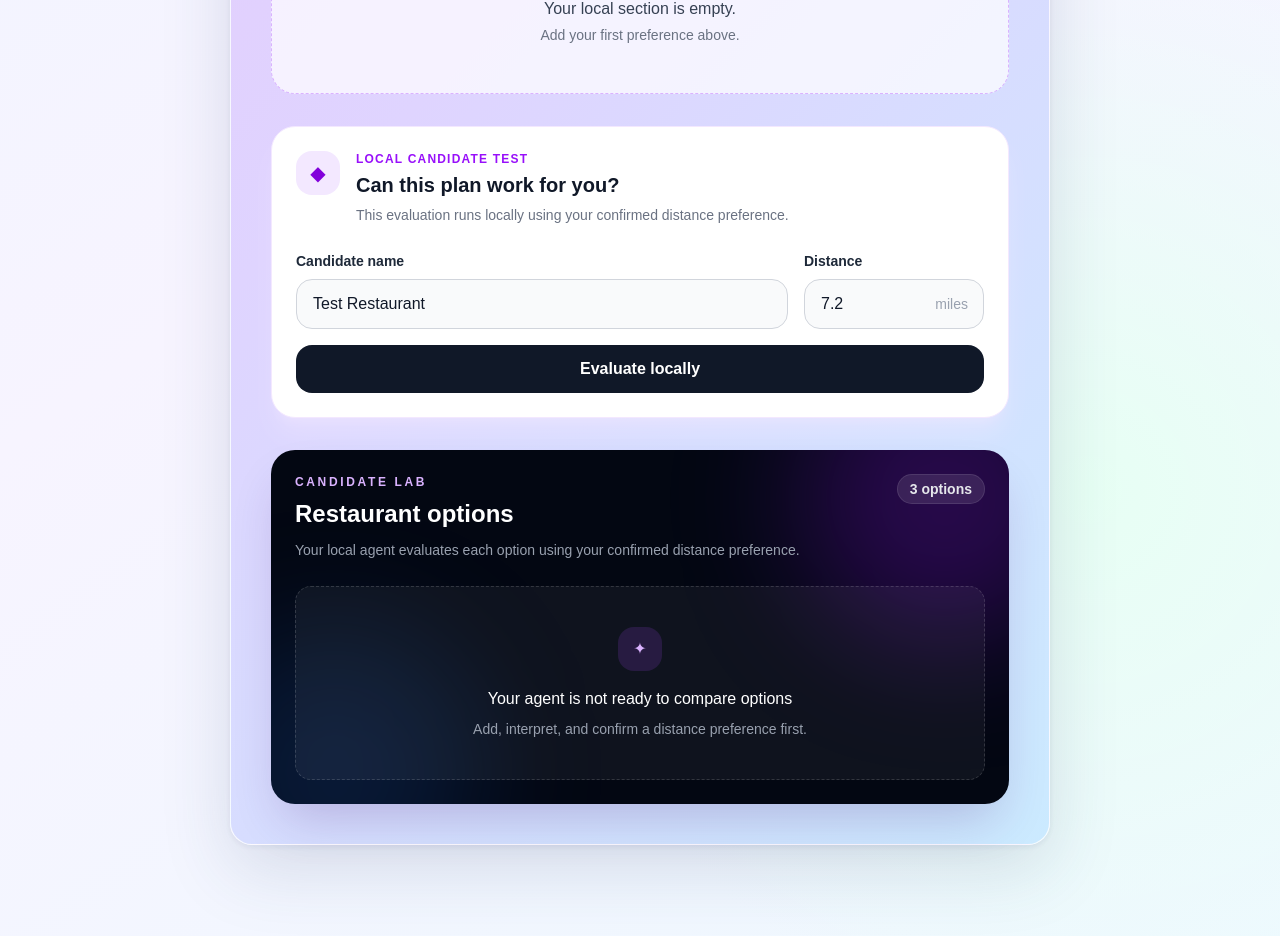
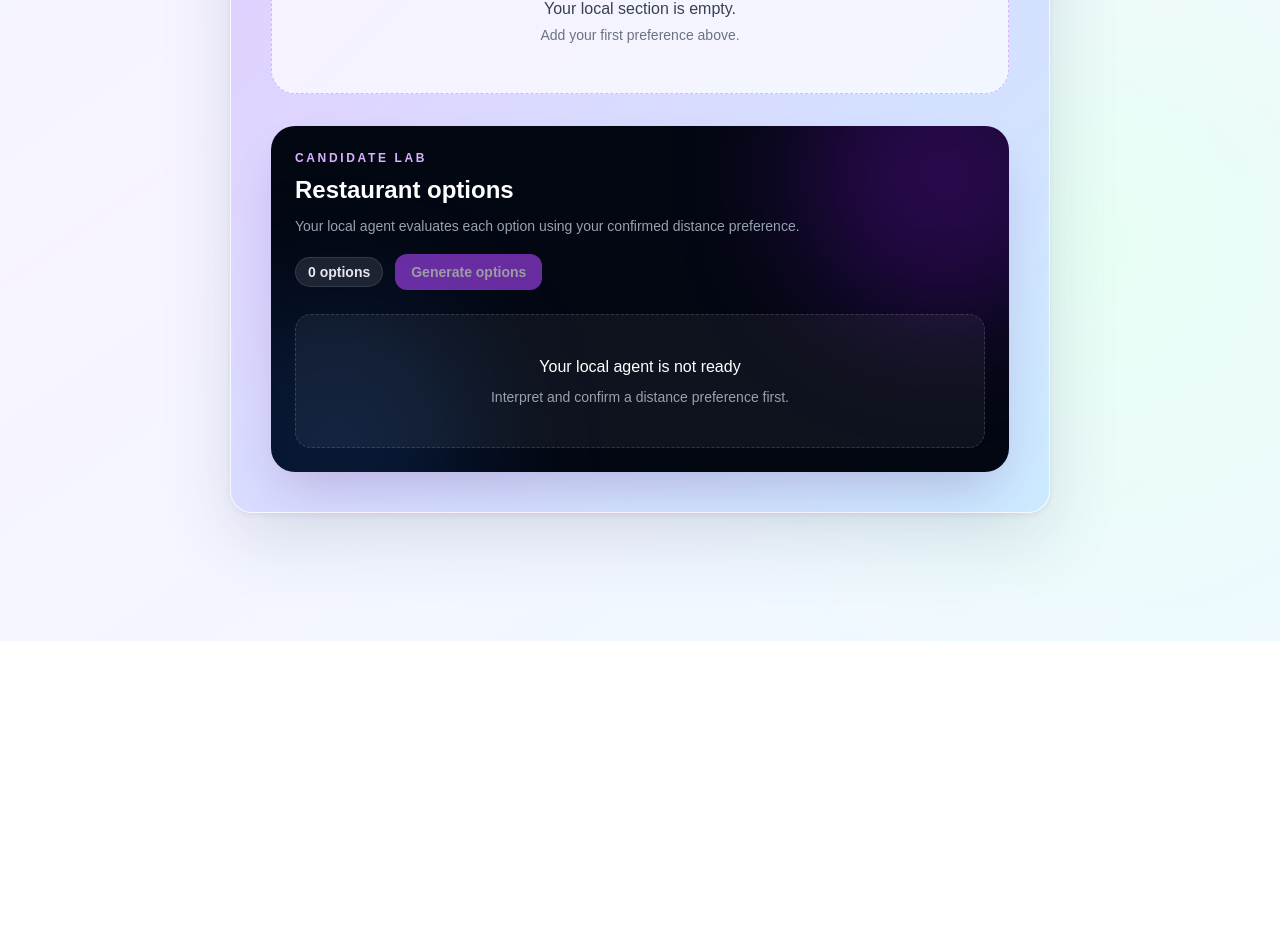
Before and after one commit to Michael52555/Private-Council, a Next.js app: page /room/1 in a window 1280 px wide. Shown: the part 960-1896 px from the top of the page. After the commit the page ends 1601 px from the top, so only its background shows below. Built offline with nearby package versions, Linux system fonts and the light colour scheme.

Commit message:
more UI edit, connect candidate generation API

```diff
--- /dev/null
+++ b/app/api/generate-candidates/route.ts
@@ -0,0 +1,71 @@
+import { NextResponse } from "next/server";
+
+type RestaurantCandidate = {
+  id: string;
+  name: string;
+  address: string;
+  distanceMiles: number;
+};
+
+const mockCoordinatorCandidates: RestaurantCandidate[] = [
+  {
+    id: "restaurant-1",
+    name: "Sakura Table",
+    address: "123 Demo Street",
+    distanceMiles: 3.4,
+  },
+  {
+    id: "restaurant-2",
+    name: "Nori House",
+    address: "456 Demo Avenue",
+    distanceMiles: 5.8,
+  },
+  {
+    id: "restaurant-3",
+    name: "Tokyo Garden",
+    address: "789 Demo Boulevard",
+    distanceMiles: 8.1,
+  },
+];
+
+export async function POST(request: Request) {
+  try {
+    const body = (await request.json()) as {
+      planName?: unknown;
+    };
+
+    const planName =
+      typeof body.planName === "string"
+        ? body.planName.trim()
+        : "";
+
+    if (!planName) {
+      return NextResponse.json(
+        {
+          error: "A plan name is required.",
+        },
+        {
+          status: 400,
+        },
+      );
+    }
+
+    // Temporary delay so we can verify the loading state.
+    await new Promise((resolve) =>
+      setTimeout(resolve, 700),
+    );
+
+    return NextResponse.json({
+      candidates: mockCoordinatorCandidates,
+    });
+  } catch {
+    return NextResponse.json(
+      {
+        error: "Could not generate candidate options.",
+      },
+      {
+        status: 500,
+      },
+    );
+  }
+}
--- a/app/room/[id]/page.tsx
+++ b/app/room/[id]/page.tsx
@@ -78,26 +78,13 @@ type RestaurantCandidate = CandidatePlan & {
   address: string;
 };
 
-const demoCandidates: RestaurantCandidate[] = [
-  {
-    id: "restaurant-1",
-    name: "Sakura Table",
-    address: "123 Demo Street",
-    distanceMiles: 3.4,
-  },
-  {
-    id: "restaurant-2",
-    name: "Nori House",
-    address: "456 Demo Avenue",
-    distanceMiles: 5.8,
-  },
-  {
-    id: "restaurant-3",
-    name: "Tokyo Garden",
-    address: "789 Demo Boulevard",
-    distanceMiles: 8.1,
-  },
-];
+type GenerateCandidatesApiResponse =
+  | {
+      candidates: RestaurantCandidate[];
+    }
+  | {
+      error: string;
+    };
 
 type DistanceEvaluation =
   | {
@@ -371,6 +358,15 @@ export default function RoomPage() {
   const [displayName, setDisplayName] = useState("");
   const [preferences, setPreferences] = useState<Preference[]>([]);
 
+  const [candidates, setCandidates] =
+  useState<RestaurantCandidate[]>([]);
+
+  const [candidateGenerationError, setCandidateGenerationError] =
+  useState("");
+
+  const [isGeneratingCandidates, setIsGeneratingCandidates] =
+  useState(false);
+
   const [draft, setDraft] = useState<PreferenceDraft>(emptyDraft);
   const [editingId, setEditingId] = useState<string | null>(null);
 
@@ -380,17 +376,6 @@ export default function RoomPage() {
   const [interpretErrors, setInterpretErrors] = useState<
     Record<string, string>
     >({});
-
-    const [candidateName, setCandidateName] =
-    useState("Test Restaurant");
-
-    const [candidateDistance, setCandidateDistance] =
-        useState("7.2");
-
-    const [distanceEvaluation, setDistanceEvaluation] =
-        useState<DistanceEvaluation | null>(null);
-
-    const [candidateError, setCandidateError] = useState("");
 
     const [hasLoaded, setHasLoaded] = useState(false);
     const [saveStatus, setSaveStatus] = useState<
@@ -465,6 +450,55 @@ export default function RoomPage() {
       }, 2000);
     } catch {
       alert("Could not copy the link. Please copy it from the address bar.");
+    }
+  }
+
+  async function handleGenerateCandidates() {
+    setIsGeneratingCandidates(true);
+    setCandidateGenerationError("");
+
+    try {
+        const response = await fetch(
+        "/api/generate-candidates",
+        {
+            method: "POST",
+            headers: {
+            "Content-Type": "application/json",
+            },
+            body: JSON.stringify({
+            planName,
+            }),
+        },
+    );
+
+        const data =
+        (await response.json()) as GenerateCandidatesApiResponse;
+
+        if (!response.ok) {
+        const message =
+            "error" in data
+            ? data.error
+            : "Could not generate candidate options.";
+
+        throw new Error(message);
+        }
+
+        if (!("candidates" in data)) {
+        throw new Error(
+            "The coordinator returned an invalid response.",
+        );
+        }
+
+        setCandidates(data.candidates);
+    } catch (error) {
+        const message =
+        error instanceof Error
+            ? error.message
+            : "Could not generate candidate options.";
+
+        setCandidateGenerationError(message);
+    } finally {
+        setIsGeneratingCandidates(false);
     }
 }
 
@@ -679,55 +713,6 @@ export default function RoomPage() {
     }
   }
 
-  function handleEvaluateCandidate(
-    event: FormEvent<HTMLFormElement>,
-    ) {
-    event.preventDefault();
-
-    const trimmedCandidateName = candidateName.trim();
-    const parsedDistance = Number(candidateDistance);
-
-    if (!trimmedCandidateName) {
-        setCandidateError("Please enter a candidate name.");
-        setDistanceEvaluation(null);
-        return;
-    }
-
-    const candidate: CandidatePlan = {
-        id: "manual-distance-test",
-        name: trimmedCandidateName,
-        distanceMiles: parsedDistance,
-    };
-
-    if (!confirmedDistancePreference) {
-        setCandidateError(
-        "Interpret and confirm a distance preference first.",
-        );
-        setDistanceEvaluation(null);
-        return;
-    }
-
-    if (
-        !Number.isFinite(parsedDistance) ||
-        parsedDistance < 0
-    ) {
-        setCandidateError(
-        "Please enter a valid non-negative distance.",
-        );
-        setDistanceEvaluation(null);
-        return;
-    }
-
-
-    const evaluation = evaluateDistancePreference(
-        candidate,
-        confirmedDistancePreference,
-    );
-
-    setCandidateError("");
-    setDistanceEvaluation(evaluation);
-}
-
     const confirmedDistancePreference = preferences.find(
         (preference) =>
         preference.category === "distance" &&
@@ -737,8 +722,8 @@ export default function RoomPage() {
             .maxDistanceMiles === "number",
     );
 
-    const evaluatedDemoCandidates = confirmedDistancePreference
-    ? demoCandidates.map((candidate) => ({
+    const evaluatedCandidates = confirmedDistancePreference
+    ? candidates.map((candidate) => ({
         candidate,
         evaluation: evaluateDistancePreference(
             candidate,
@@ -747,8 +732,8 @@ export default function RoomPage() {
         }))
     : [];
 
-    const sortedDemoCandidates = [
-        ...evaluatedDemoCandidates,
+    const sortedCandidates = [
+        ...evaluatedCandidates,
         ].sort((first, second) => {
         const statusDifference =
             evaluationPriority[first.evaluation.status] -
@@ -1153,131 +1138,6 @@ export default function RoomPage() {
                     </div>
                     )}
                 </section>
-                <section className="mt-8 rounded-3xl border border-purple-100 bg-white p-6 shadow-xl shadow-purple-100/40">
-                    <div className="flex items-start gap-4">
-                        <div className="flex h-11 w-11 shrink-0 items-center justify-center rounded-2xl bg-purple-100 text-xl text-purple-700">
-                        ◆
-                        </div>
-
-                        <div>
-                        <p className="text-xs font-semibold uppercase tracking-widest text-purple-600">
-                            Local candidate test
-                        </p>
-
-                        <h2 className="mt-1 text-xl font-semibold text-gray-900">
-                            Can this plan work for you?
-                        </h2>
-
-                        <p className="mt-1 text-sm leading-6 text-gray-500">
-                            This evaluation runs locally using your confirmed
-                            distance preference.
-                        </p>
-                        </div>
-                    </div>
-
-                    <form
-                        onSubmit={handleEvaluateCandidate}
-                        className="mt-6 grid gap-4 sm:grid-cols-[1fr_180px]"
-                    >
-                        <div>
-                        <label
-                            htmlFor="candidate-name"
-                            className="mb-2 block text-sm font-semibold text-gray-800"
-                        >
-                            Candidate name
-                        </label>
-
-                        <input
-                            id="candidate-name"
-                            type="text"
-                            value={candidateName}
-                            onChange={(event) => {
-                            setCandidateName(event.target.value);
-                            setDistanceEvaluation(null);
-                            }}
-                            className="w-full rounded-2xl border border-gray-300 bg-gray-50 px-4 py-3 text-gray-900 outline-none transition focus:border-purple-500 focus:bg-white focus:ring-4 focus:ring-purple-100"
-                        />
-                        </div>
-
-                        <div>
-                        <label
-                            htmlFor="candidate-distance"
-                            className="mb-2 block text-sm font-semibold text-gray-800"
-                        >
-                            Distance
-                        </label>
-
-                        <div className="relative">
-                            <input
-                            id="candidate-distance"
-                            type="number"
-                            min="0"
-                            step="0.1"
-                            value={candidateDistance}
-                            onChange={(event) => {
-                                setCandidateDistance(event.target.value);
-                                setDistanceEvaluation(null);
-                            }}
-                            className="w-full rounded-2xl border border-gray-300 bg-gray-50 px-4 py-3 pr-16 text-gray-900 outline-none transition focus:border-purple-500 focus:bg-white focus:ring-4 focus:ring-purple-100"
-                            />
-
-                            <span className="pointer-events-none absolute right-4 top-1/2 -translate-y-1/2 text-sm font-medium text-gray-400">
-                            miles
-                            </span>
-                        </div>
-                        </div>
-
-                        <button
-                        type="submit"
-                        className="rounded-2xl bg-gray-900 px-6 py-3 font-semibold text-white transition hover:-translate-y-0.5 hover:bg-purple-700 sm:col-span-2"
-                        >
-                        Evaluate locally
-                        </button>
-                    </form>
-
-                    {candidateError && (
-                        <div className="mt-4 rounded-2xl border border-red-100 bg-red-50 px-4 py-3">
-                        <p className="text-sm font-medium text-red-700">
-                            {candidateError}
-                        </p>
-                        </div>
-                    )}
-
-                    {distanceEvaluation && (
-                        <div
-                        className={`mt-5 rounded-2xl border px-5 py-4 ${
-                            evaluationStyles[distanceEvaluation.status]
-                        }`}
-                        >
-                        <div className="flex flex-wrap items-center justify-between gap-3">
-                            <div>
-                            <p className="text-xs font-semibold uppercase tracking-widest opacity-70">
-                                Local agent result
-                            </p>
-
-                            <p className="mt-1 text-lg font-semibold">
-                                {evaluationLabels[distanceEvaluation.status]}
-                            </p>
-                            </div>
-
-                            {distanceEvaluation.status !== "not_ready" &&
-                            distanceEvaluation.excessMiles > 0 && (
-                                <span className="rounded-full bg-white/70 px-3 py-1 text-sm font-semibold">
-                                +{distanceEvaluation.excessMiles} miles
-                                </span>
-                            )}
-                        </div>
-
-                        <p className="mt-3 text-sm leading-6">
-                            {distanceEvaluation.privateReason}
-                        </p>
-
-                        <p className="mt-3 text-xs opacity-60">
-                            Private explanation · Not shared with the group
-                        </p>
-                        </div>
-                    )}
-                    </section>
 
                     <section className="relative mt-8 overflow-hidden rounded-3xl bg-gray-950 p-6 text-white shadow-2xl shadow-purple-950/20">
                         {/* Decorative glows */}
@@ -1301,29 +1161,63 @@ export default function RoomPage() {
                                 </p>
                             </div>
 
+                            <div className="flex items-center gap-3">
                                 <span className="rounded-full border border-white/10 bg-white/10 px-3 py-1 text-sm font-semibold text-gray-200">
-                                {demoCandidates.length} options
+                                    {candidates.length} options
                                 </span>
+
+                                <button
+                                    type="button"
+                                    onClick={handleGenerateCandidates}
+                                    disabled={isGeneratingCandidates || !confirmedDistancePreference}
+                                    className="rounded-xl bg-purple-500 px-4 py-2 text-sm font-semibold text-white transition hover:bg-purple-400 disabled:cursor-not-allowed disabled:opacity-60"
+                                >
+                                    {isGeneratingCandidates
+                                    ? "Generating..."
+                                    : candidates.length > 0
+                                        ? "Regenerate options"
+                                        : "Generate options"}
+                                </button>
+                            </div>
+
+                            {candidateGenerationError && (
+                            <div className="mt-5 rounded-2xl border border-red-400/20 bg-red-500/10 px-4 py-3">
+                                <p className="text-sm font-medium text-red-200">
+                                {candidateGenerationError}
+                                </p>
+                            </div>
+                            )}
+
+
                             </div>
 
                             {!confirmedDistancePreference ? (
+                            <div className="mt-6 rounded-2xl border border-dashed border-white/15 bg-white/5 px-6 py-10 text-center">
+                                <p className="font-medium text-white">
+                                Your local agent is not ready
+                                </p>
+
+                                <p className="mt-2 text-sm text-gray-400">
+                                Interpret and confirm a distance preference first.
+                                </p>
+                            </div>
+                            ) : candidates.length === 0 ? (
                             <div className="mt-6 rounded-2xl border border-dashed border-white/15 bg-white/5 px-6 py-10 text-center">
                                 <div className="mx-auto flex h-11 w-11 items-center justify-center rounded-2xl bg-purple-500/15 text-purple-300">
                                 ✦
                                 </div>
 
                                 <p className="mt-4 font-medium text-white">
-                                Your agent is not ready to compare options
+                                No candidate options yet
                                 </p>
 
                                 <p className="mt-2 text-sm text-gray-400">
-                                Add, interpret, and confirm a distance preference
-                                first.
+                                Ask the coordinator to generate options for this plan.
                                 </p>
                             </div>
                             ) : (
                             <div className="mt-6 grid gap-4 lg:grid-cols-3">
-                                {sortedDemoCandidates.map(
+                                {sortedCandidates.map(
                                 ({ candidate, evaluation }, index) => (
                                     <article
                                     key={candidate.id}
```
Lines whose indentation alone changed are shown as unchanged.
